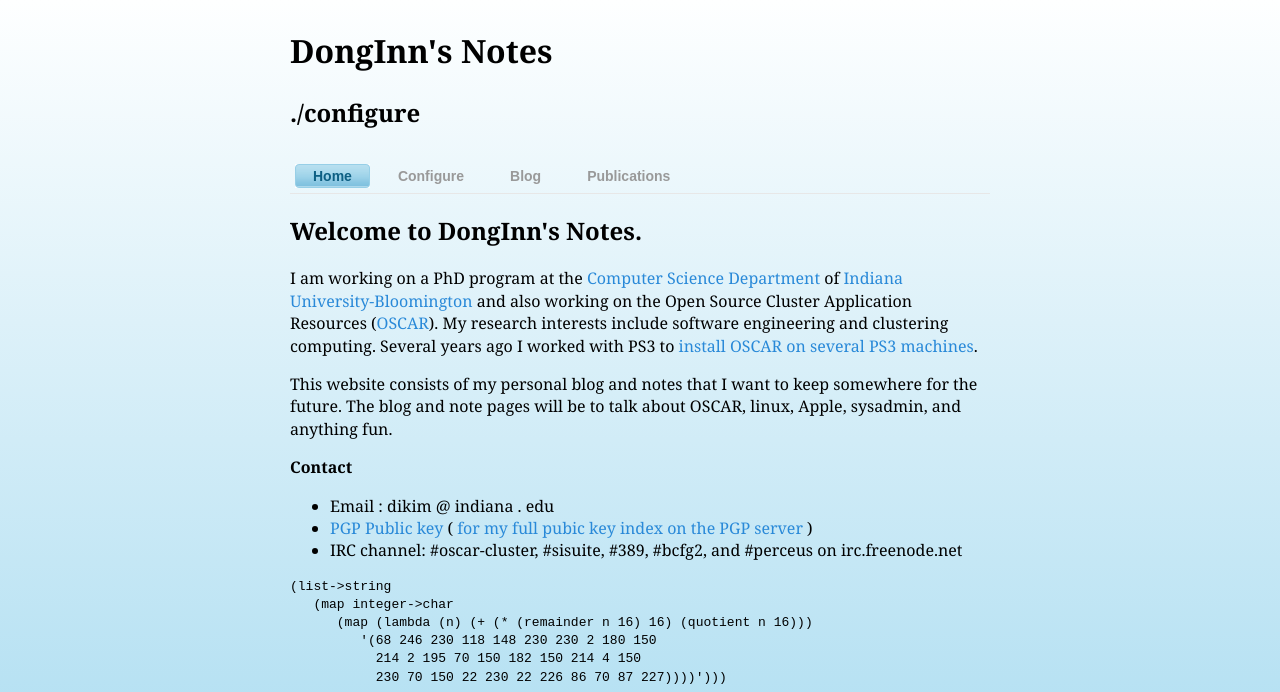
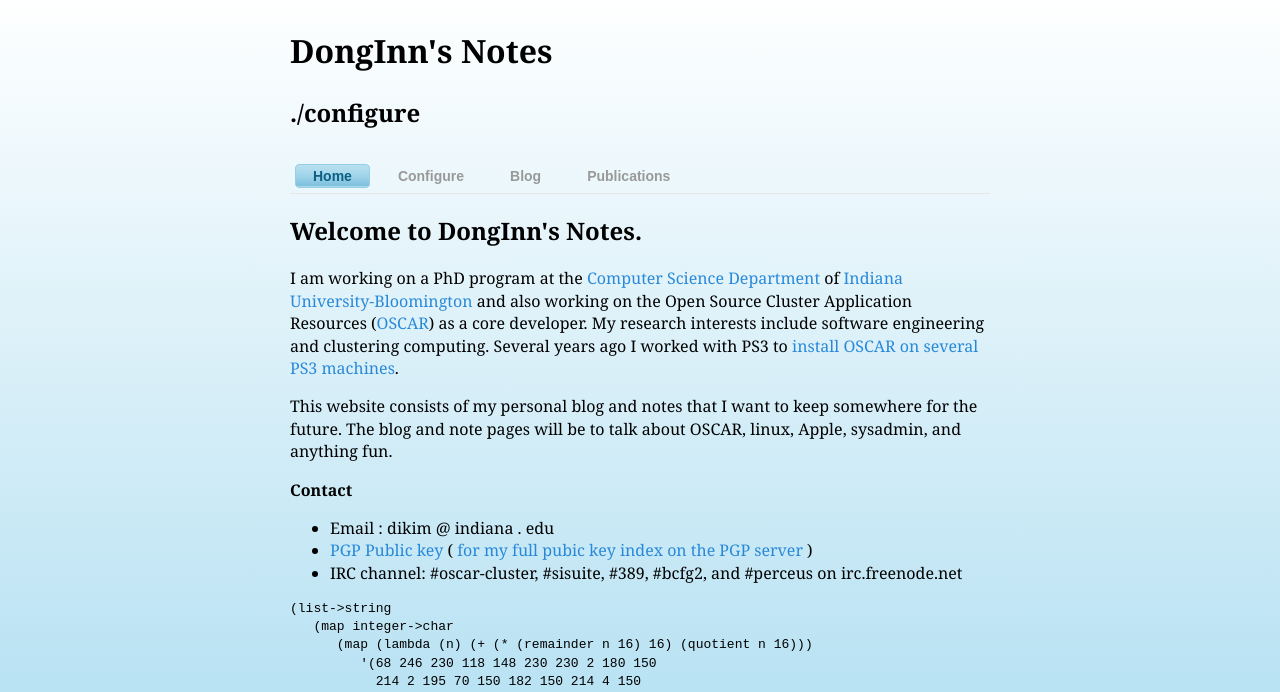
Before and after one commit to dikim33/dikim33.github.io, a Jekyll site: the page built from index.html, in a window 1280 px wide. Shown: the top 692 px of the page. Built offline with Jekyll 4.4.1, drawn with Linux system fonts in a browser that asks for light colours.

Commit message:
More wording on my profile.

```diff
--- a/index.html
+++ b/index.html
@@ -9,7 +9,7 @@
   href="http://www.iub.edu/">Indiana University-Bloomington</a> and also
 working on the Open Source
 Cluster Application Resources (<a
-href="http://oscar.openclustergroup.org/">OSCAR</a>). My research interests include software engineering and clustering
+href="http://oscar.openclustergroup.org/">OSCAR</a>) as a core developer. My research interests include software engineering and clustering
 computing. Several years ago I worked with PS3 to <a href="/linux/2008/04/29/install_oscar_on_ps3">install OSCAR on several PS3
   machines</a>.</p>
 
```
